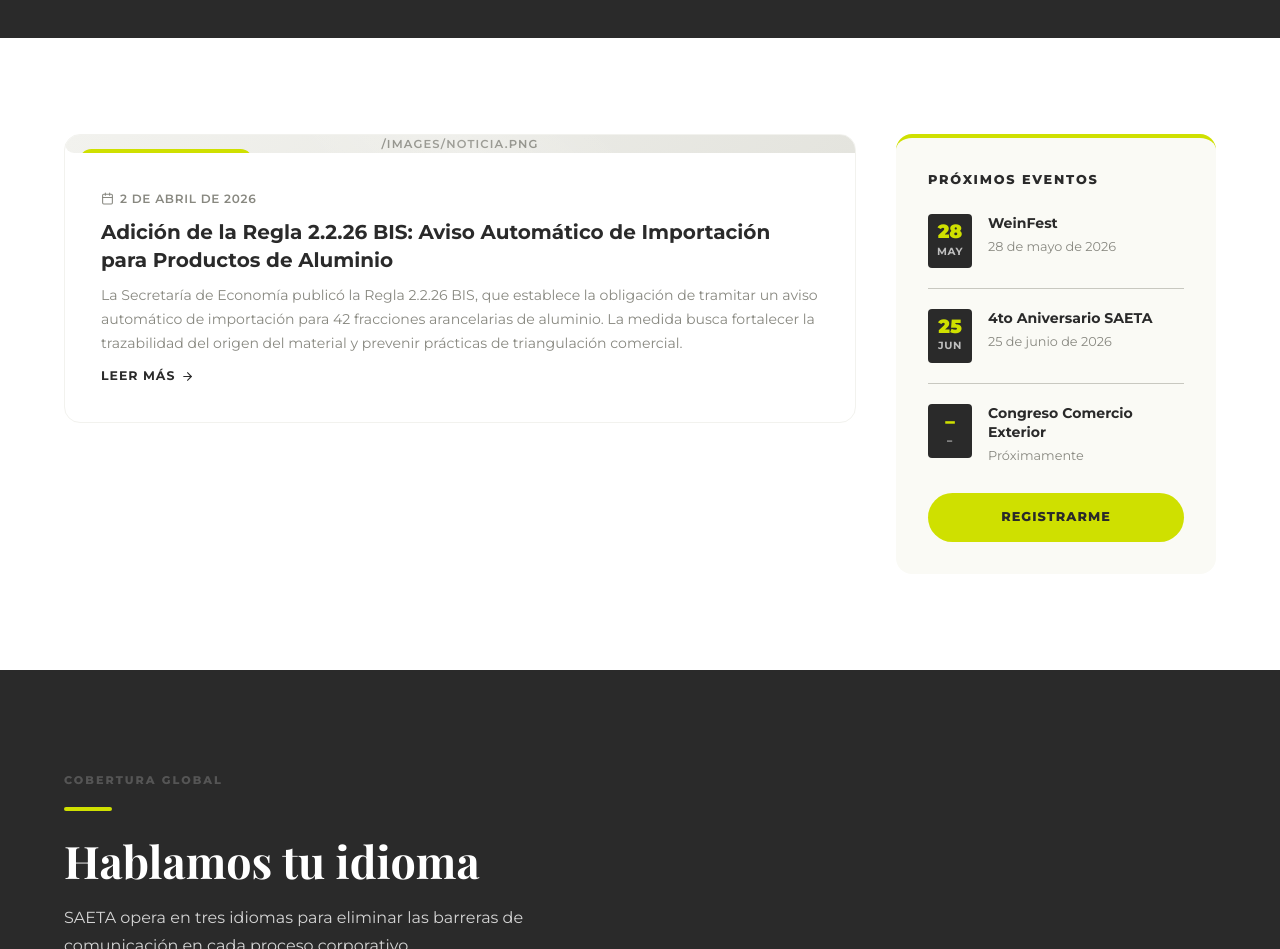
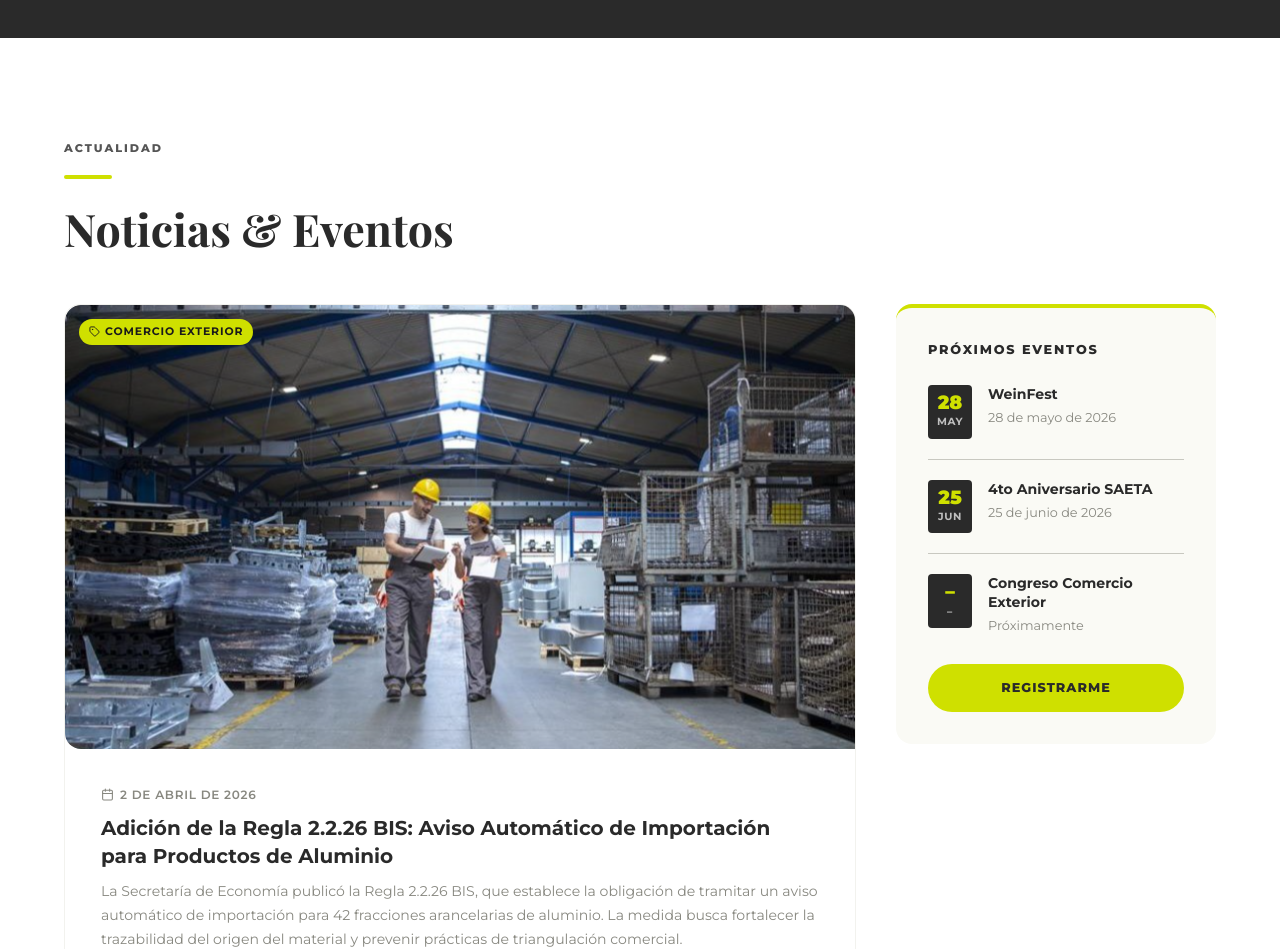
Before and after one commit to blancoandrea179-web/saeta-web, a Next.js app: page / in a window 1280 px wide. Shown: the part 5860-6809 px from the top of the page. Built offline with nearby package versions, Linux system fonts and the light colour scheme; a web font is replaced by a local one.

Commit message:
update: noticias

```diff
--- a/src/components/sections/News.tsx
+++ b/src/components/sections/News.tsx
@@ -35,15 +35,25 @@ export default function News() {
     <section id="noticias" className={`section ${styles.news}`}>
       <div className="container">
 
+        <div className={styles.header}>
+          <div>
+            <span className="eyebrow">Actualidad</span>
+            <div className="lime-bar" />
+            <h2 className="section-title">Noticias &amp; Eventos</h2>
+          </div>
+        </div>
+
         <div className={styles.layout}>
 
           <div className={styles.newsGrid}>
             {news.map((n, i) => (
               <article key={n.title} className={`${styles.card} ${i === 0 ? styles.featured : ''}`}>
                 <div className={styles.cardImg}>
-                  <div className="img-placeholder" style={{ width: '100%', height: '100%' }}>
-                    <span>{n.img}</span>
-                  </div>
+                  <img
+                    src={n.img}
+                    alt={n.title}
+                    style={{ width: '100%', height: '100%', objectFit: 'cover' }}
+                  />
                   <span className={styles.cardTag}>
                     <Tag size={11} /> {n.tag}
                   </span>
@@ -54,6 +64,7 @@ export default function News() {
                   </span>
                   <h3 className={styles.cardTitle}>{n.title}</h3>
                   <p className={styles.cardExcerpt}>{n.excerpt}</p>
+
                   <a
                     href={n.href}
                     target="_blank"
```
